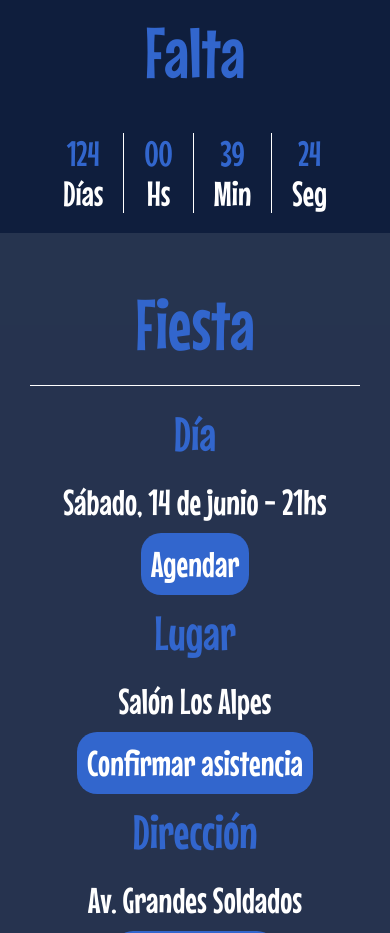
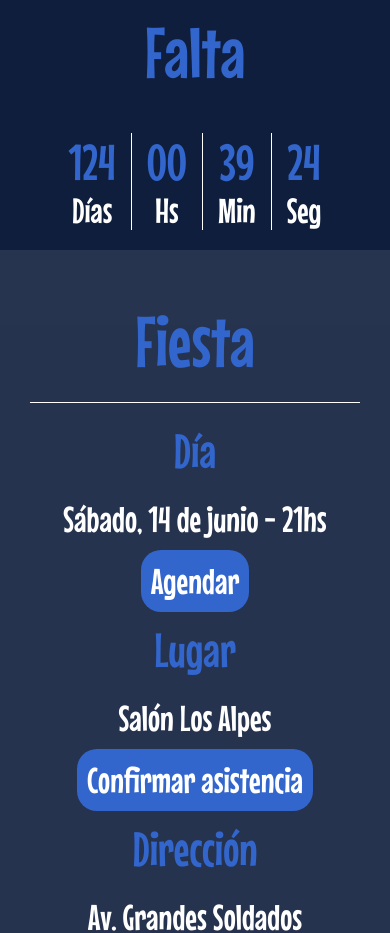
Before and after one commit to alexisrr11/Mis-Xv, a plain HTML site: page index.html in a window 390 px wide. Shown: the part 1200-2133 px from the top of the page. Drawn offline with nearby package versions, Linux system fonts and the light colour scheme.

Commit message:
Update style.css

```diff
--- a/style.css
+++ b/style.css
@@ -241,8 +241,13 @@ body {
     .fecha div {
         padding: 0 20px;
     }
-    .numero,
+    .numero {
+        font-size: 50px;
+    }
     .letra {
         font-size: 35px;
     }
+    .fecha div {
+        padding: 0 15px;
+    }
 }
```
